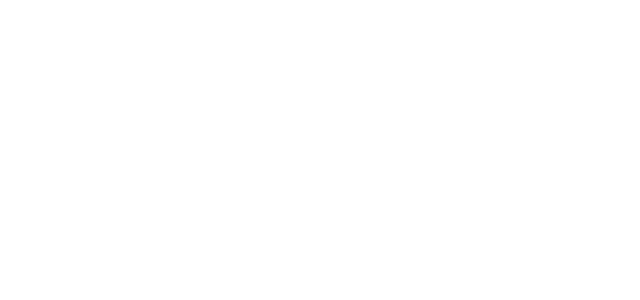
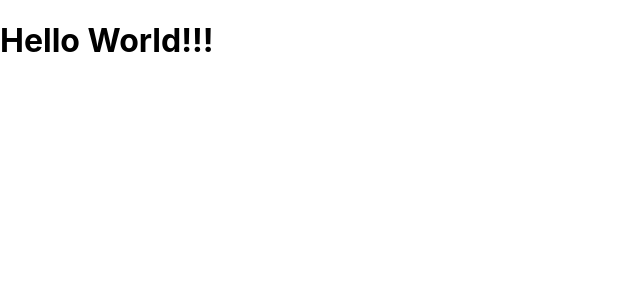
Before and after one commit to LikeLionHGU/makeup, a React (Create React App) app: page / in a window 1280 px wide. Shown: the top 300 px of the page, without its empty margins (0-640 px from the left). Built offline with nearby package versions, Linux system fonts and the light colour scheme.

Commit message:
[chore] : 파일 생성

```diff
--- a/package.json
+++ b/package.json
@@ -6,8 +6,10 @@
     "@testing-library/jest-dom": "^5.17.0",
     "@testing-library/react": "^13.4.0",
     "@testing-library/user-event": "^13.5.0",
+    "makeup": "^1.0.1",
     "react": "^18.2.0",
     "react-dom": "^18.2.0",
+    "react-router-dom": "^6.22.0",
     "react-scripts": "5.0.1",
     "web-vitals": "^2.1.4"
   },
--- a/src/App.js
+++ b/src/App.js
@@ -1,7 +1,17 @@
-import "./App.css";
+import { BrowserRouter, Route, Routes } from "react-router-dom";
+// import "./App.css";
+import Main from "./Main";
 
 function App() {
-  return <div className="App"></div>;
+  return (
+    <div className="App">
+      <BrowserRouter>
+        <Routes>
+          <Route path="/" element={<Main />}></Route>
+        </Routes>
+      </BrowserRouter>
+    </div>
+  );
 }
 
 export default App;
--- /dev/null
+++ b/src/Main.js
@@ -0,0 +1,9 @@
+import React from "react";
+
+export default function Main() {
+  return (
+    <div>
+      <h1>Hello World!!!</h1>
+    </div>
+  );
+}
```
Also changed, not shown: src/search/Search.js (added), 2 other files (tests, documents, lock files or other folders).
